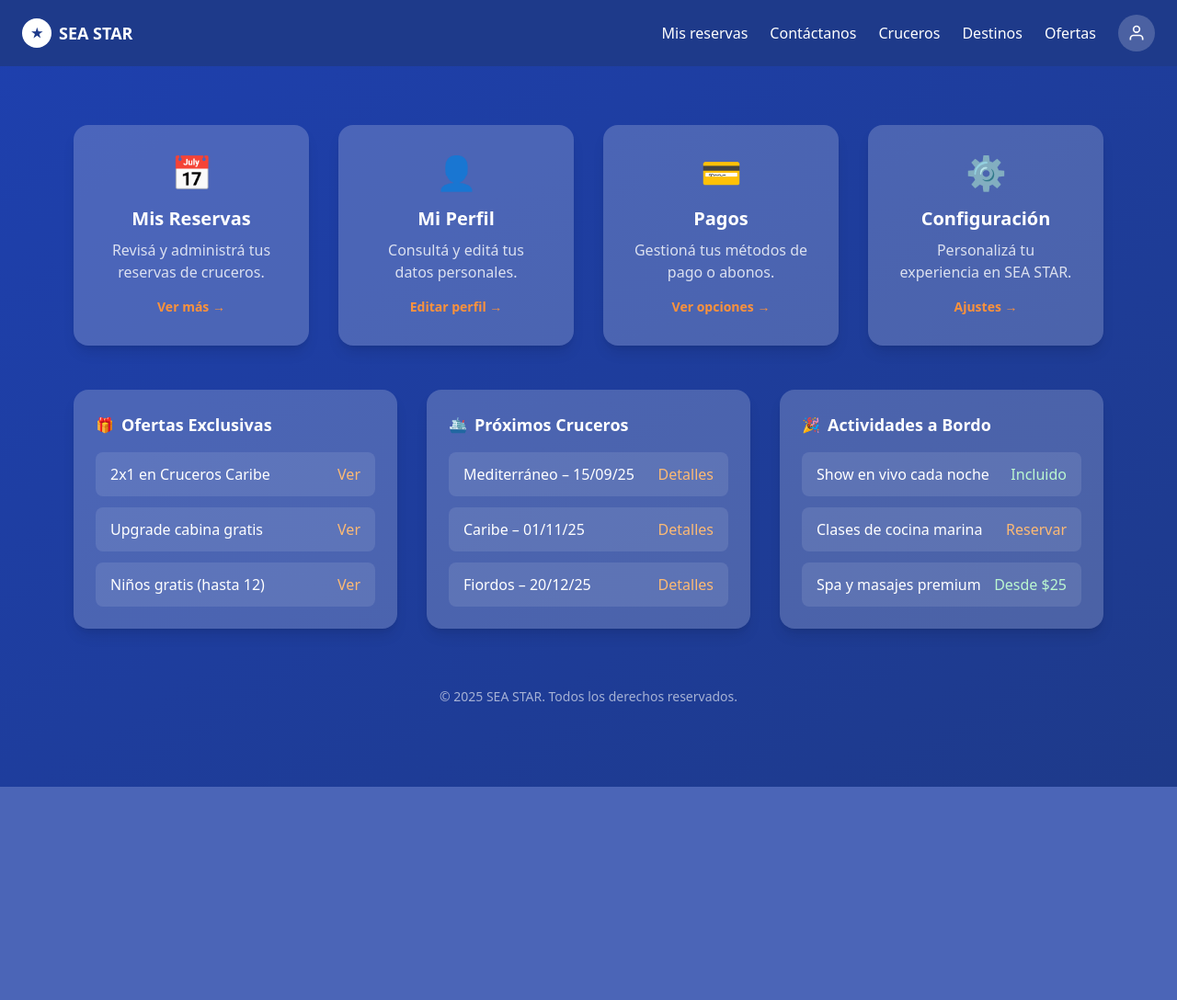
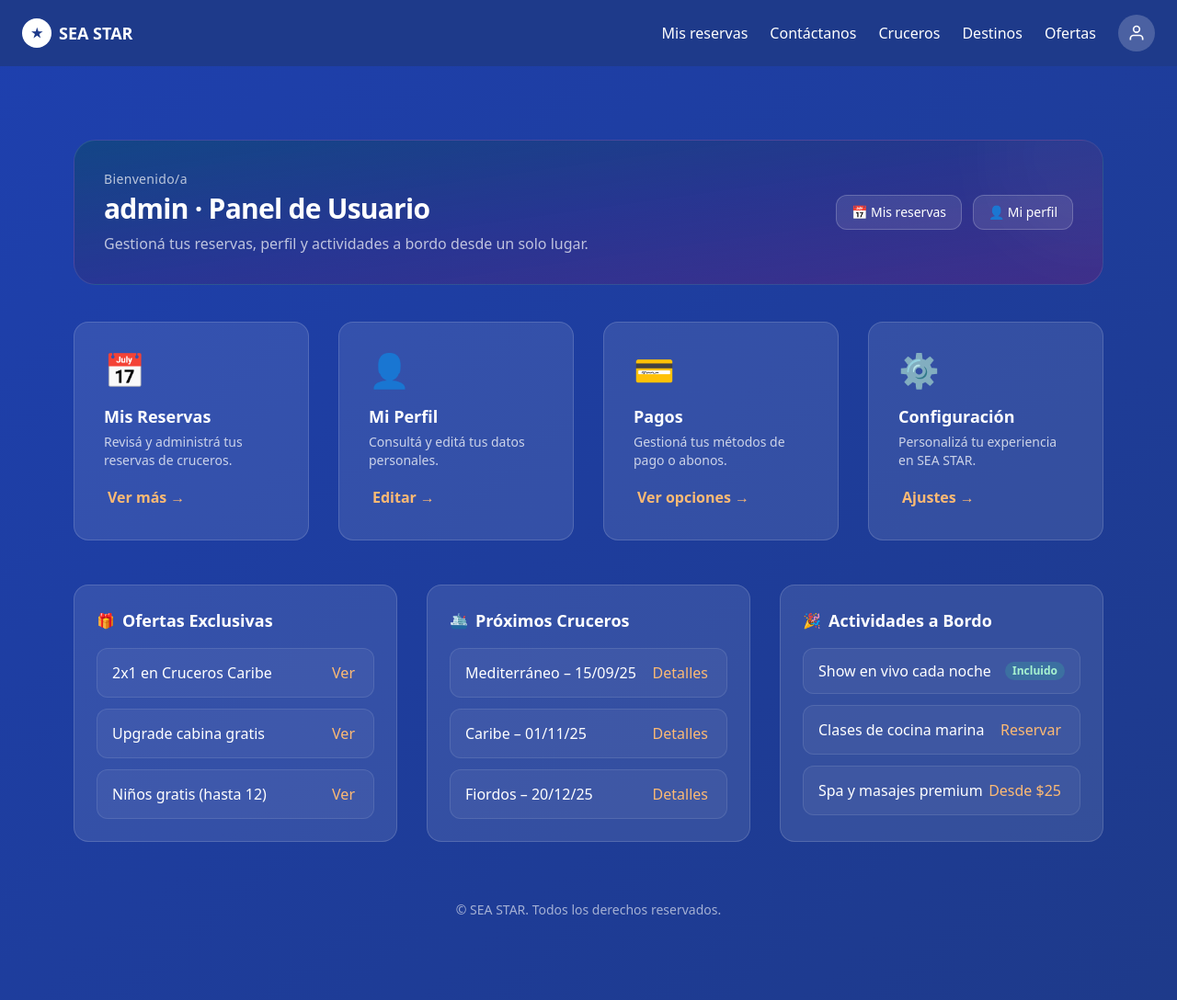
Before and after one commit to Villada-PG3/trabajo-practico-integrador-compania-naviera, a Django app: page /menu/ in a window 1280 px wide. Shown: the whole page at 92% size. Before the commit the page ends 856 px from the top, so only its background shows below. Run offline with Django 5.2, Linux system fonts and the light colour scheme; a user stored in the database is signed in; data comes from the database, SQL or seed files in the repository; data that the repository does not hold is empty; some libraries are stand-ins or nearby versions.

Commit message:
commit rolo menu user2

```diff
--- a/compania_naviera/compania_naviera/templates/menu_user.html
+++ b/compania_naviera/compania_naviera/templates/menu_user.html
@@ -3,120 +3,191 @@
 {% block title %}Panel de Usuario - SEA STAR{% endblock %}
 
 {% block content %}
-<main id="panel-usuario" class="max-w-6xl mx-auto px-4 py-10">
-  <h1 class="sr-only">Panel de usuario – SEA STAR</h1>
+<!-- Skip link para accesibilidad -->
+<a href="#panel-usuario" class="sr-only focus:not-sr-only focus:fixed focus:top-4 focus:left-4 focus:bg-black/70 focus:text-white focus:px-4 focus:py-2 focus:rounded-lg focus:z-50">
+  Saltar al contenido principal
+</a>
+
+<main id="panel-usuario" role="main" class="max-w-6xl mx-auto px-4 py-8 md:py-10">
+  <!-- Región para mensajes del framework messages -->
+  <section aria-live="polite" aria-atomic="true" class="mb-4">
+    {% if messages %}
+      <ul class="space-y-2">
+        {% for message in messages %}
+          <li class="rounded-xl px-4 py-3
+                     {% if message.tags == 'success' %} bg-green-500/15 text-green-100 border border-green-400/30
+                     {% elif message.tags == 'warning' %} bg-amber-500/15 text-amber-100 border border-amber-400/30
+                     {% elif message.tags == 'error' %} bg-red-500/15 text-red-100 border border-red-400/30
+                     {% else %} bg-white/10 text-white border border-white/20 {% endif %}">
+            {{ message }}
+          </li>
+        {% endfor %}
+      </ul>
+    {% endif %}
+  </section>
+
+  <!-- Bienvenida / Hero compacto -->
+  <header class="relative overflow-hidden rounded-3xl border border-white/10 bg-gradient-to-br from-sky-900/60 via-indigo-900/50 to-fuchsia-900/40 p-6 md:p-8 mb-10">
+    <div class="flex flex-col md:flex-row md:items-center md:justify-between gap-4">
+      <div>
+        <p class="text-white/70 text-sm tracking-wide mb-1">Bienvenido/a</p>
+        <h1 class="text-2xl md:text-3xl font-semibold tracking-tight">
+          {{ request.user.first_name|default:request.user.username }} · Panel de Usuario
+        </h1>
+        <p class="text-white/70 mt-2 max-w-2xl">
+          Gestioná tus reservas, perfil y actividades a bordo desde un solo lugar.
+        </p>
+      </div>
+      <nav aria-label="Acciones rápidas" class="flex gap-2 md:gap-3">
+        <a href="{% url 'mis_reservas' %}"
+           class="inline-flex items-center gap-2 rounded-xl border border-white/20 bg-white/10 px-4 py-2 text-sm hover:bg-white/15 focus:outline-none focus:ring-2 focus:ring-orange-400"
+           >📅 Mis reservas</a>
+        <a href="{% url 'editar_perfil' %}"
+           class="inline-flex items-center gap-2 rounded-xl border border-white/20 bg-white/10 px-4 py-2 text-sm hover:bg-white/15 focus:outline-none focus:ring-2 focus:ring-orange-400"
+           >👤 Mi perfil</a>
+      </nav>
+      <!-- Decor: se esconde en reduce-motion -->
+      <div aria-hidden="true" class="absolute -right-24 -top-24 h-56 w-56 rounded-full bg-white/5 blur-2xl motion-safe:animate-pulse"></div>
+    </div>
+  </header>
 
   <!-- Accesos rápidos -->
   <section aria-labelledby="accesos-rapidos" class="mb-12">
     <h2 id="accesos-rapidos" class="sr-only">Accesos rápidos</h2>
-    <div class="grid grid-cols-1 md:grid-cols-2 lg:grid-cols-4 gap-8">
-      <!-- Mis reservas -->
-      <article class="bg-white/20 rounded-2xl shadow-lg p-8 flex flex-col items-center text-center hover:scale-105 transition-transform">
-        <div class="text-white text-4xl mb-4" role="img" aria-label="Calendario">📅</div>
-        <h3 class="text-xl font-semibold mb-2">Mis Reservas</h3>
-        <p class="text-white/80 mb-4">Revisá y administrá tus reservas de cruceros.</p>
-        <a href="{% url 'mis_reservas' %}" class="text-sm text-orange-400 font-semibold hover:underline" aria-label="Ir a Mis Reservas">Ver más →</a>
+
+    <div class="grid grid-cols-1 sm:grid-cols-2 lg:grid-cols-4 gap-6 md:gap-8">
+      <!-- Tarjeta base (usa group para hover/focus consistentes) -->
+      <article class="group rounded-2xl border border-white/15 bg-white/10 p-6 md:p-8 transition
+                      hover:border-white/25 hover:bg-white/15 focus-within:border-white/25">
+        <div class="mb-4 text-4xl select-none" role="img" aria-label="Calendario">📅</div>
+        <h3 class="text-lg font-semibold mb-1">Mis Reservas</h3>
+        <p class="text-white/75 text-sm mb-4">Revisá y administrá tus reservas de cruceros.</p>
+        <a href="{% url 'mis_reservas' %}"
+           class="inline-flex items-center gap-1 text-orange-300 font-semibold hover:underline focus:outline-none focus:ring-2 focus:ring-orange-400 rounded-md px-1 py-0.5"
+           aria-label="Ir a Mis Reservas">
+          Ver más <span aria-hidden="true">→</span>
+        </a>
       </article>
 
-      <!-- Mi Perfil -->
-      <article class="bg-white/20 rounded-2xl shadow-lg p-8 flex flex-col items-center text-center hover:scale-105 transition-transform">
-        <div class="text-white text-4xl mb-4" role="img" aria-label="Perfil de usuario">👤</div>
-        <h3 class="text-xl font-semibold mb-2">Mi Perfil</h3>
-        <p class="text-white/80 mb-4">Consultá y editá tus datos personales.</p>
-        <a href="{% url 'editar_perfil' %}" class="text-sm text-orange-400 font-semibold hover:underline" aria-label="Editar perfil">Editar perfil →</a>
+      <article class="group rounded-2xl border border-white/15 bg-white/10 p-6 md:p-8 transition
+                      hover:border-white/25 hover:bg-white/15 focus-within:border-white/25">
+        <div class="mb-4 text-4xl select-none" role="img" aria-label="Perfil de usuario">👤</div>
+        <h3 class="text-lg font-semibold mb-1">Mi Perfil</h3>
+        <p class="text-white/75 text-sm mb-4">Consultá y editá tus datos personales.</p>
+        <a href="{% url 'editar_perfil' %}"
+           class="inline-flex items-center gap-1 text-orange-300 font-semibold hover:underline focus:outline-none focus:ring-2 focus:ring-orange-400 rounded-md px-1 py-0.5"
+           aria-label="Editar perfil">
+          Editar <span aria-hidden="true">→</span>
+        </a>
       </article>
 
-      <!-- Pagos (placeholder, sin ruta para no romper) -->
-      <article class="bg-white/20 rounded-2xl shadow-lg p-8 flex flex-col items-center text-center hover:scale-105 transition-transform">
-        <div class="text-white text-4xl mb-4" role="img" aria-label="Tarjeta de crédito">💳</div>
-        <h3 class="text-xl font-semibold mb-2">Pagos</h3>
-        <p class="text-white/80 mb-4">Gestioná tus métodos de pago o abonos.</p>
-        <a href="#" class="text-sm text-orange-400 font-semibold hover:underline" aria-label="Opciones de pagos (próximamente)">Ver opciones →</a>
+      <article class="group rounded-2xl border border-white/15 bg-white/10 p-6 md:p-8 transition
+                      hover:border-white/25 hover:bg-white/15 focus-within:border-white/25">
+        <div class="mb-4 text-4xl select-none" role="img" aria-label="Tarjeta de crédito">💳</div>
+        <h3 class="text-lg font-semibold mb-1">Pagos</h3>
+        <p class="text-white/75 text-sm mb-4">Gestioná tus métodos de pago o abonos.</p>
+        <!-- Dejamos anchor neutro para no romper rutas (evita NoReverseMatch) -->
+        <a href="#pagos" class="inline-flex items-center gap-1 text-orange-300 font-semibold hover:underline focus:outline-none focus:ring-2 focus:ring-orange-400 rounded-md px-1 py-0.5"
+           aria-label="Opciones de pagos (próximamente)">
+          Ver opciones <span aria-hidden="true">→</span>
+        </a>
       </article>
 
-      <!-- Configuración -->
-      <article class="bg-white/20 rounded-2xl shadow-lg p-8 flex flex-col items-center text-center hover:scale-105 transition-transform">
-        <div class="text-white text-4xl mb-4" role="img" aria-label="Engranaje">⚙️</div>
-        <h3 class="text-xl font-semibold mb-2">Configuración</h3>
-        <p class="text-white/80 mb-4">Personalizá tu experiencia en SEA STAR.</p>
-        <a href="{% url 'cambiar_contrasenia' %}" class="text-sm text-orange-400 font-semibold hover:underline" aria-label="Ir a configuración">Ajustes →</a>
+      <article class="group rounded-2xl border border-white/15 bg-white/10 p-6 md:p-8 transition
+                      hover:border-white/25 hover:bg-white/15 focus-within:border-white/25">
+        <div class="mb-4 text-4xl select-none" role="img" aria-label="Engranaje">⚙️</div>
+        <h3 class="text-lg font-semibold mb-1">Configuración</h3>
+        <p class="text-white/75 text-sm mb-4">Personalizá tu experiencia en SEA STAR.</p>
+        <a href="{% url 'cambiar_contrasenia' %}"
+           class="inline-flex items-center gap-1 text-orange-300 font-semibold hover:underline focus:outline-none focus:ring-2 focus:ring-orange-400 rounded-md px-1 py-0.5"
+           aria-label="Ir a configuración">
+          Ajustes <span aria-hidden="true">→</span>
+        </a>
       </article>
     </div>
   </section>
 
-  <!-- Novedades -->
-  <section aria-labelledby="novedades" class="grid grid-cols-1 lg:grid-cols-3 gap-8">
+  <!-- Información y novedades -->
+  <section aria-labelledby="novedades" class="grid grid-cols-1 lg:grid-cols-3 gap-6 md:gap-8">
     <h2 id="novedades" class="sr-only">Información y novedades</h2>
 
     <!-- Ofertas -->
-    <aside class="bg-white/20 rounded-2xl shadow-lg p-6">
+    <aside class="rounded-2xl border border-white/15 bg-white/10 p-6">
       <header class="flex items-center gap-2 mb-4">
         <span aria-hidden="true">🎁</span>
         <h3 class="text-lg font-semibold">Ofertas Exclusivas</h3>
       </header>
       <ul class="space-y-3">
-        <li class="bg-white/10 rounded-lg px-4 py-3 flex justify-between items-center">
+        <li class="flex items-center justify-between rounded-xl border border-white/10 bg-white/5 px-4 py-3">
           <span>2x1 en Cruceros Caribe</span>
-          <a href="{% url 'ofertas' %}" class="text-orange-300 hover:underline">Ver</a>
+          <a href="{% url 'ofertas' %}" class="text-orange-300 hover:underline focus:outline-none focus:ring-2 focus:ring-orange-400 rounded-md px-1 py-0.5">Ver</a>
         </li>
-        <li class="bg-white/10 rounded-lg px-4 py-3 flex justify-between items-center">
+        <li class="flex items-center justify-between rounded-xl border border-white/10 bg-white/5 px-4 py-3">
           <span>Upgrade cabina gratis</span>
-          <a href="{% url 'ofertas' %}" class="text-orange-300 hover:underline">Ver</a>
+          <a href="{% url 'ofertas' %}" class="text-orange-300 hover:underline focus:outline-none focus:ring-2 focus:ring-orange-400 rounded-md px-1 py-0.5">Ver</a>
         </li>
-        <li class="bg-white/10 rounded-lg px-4 py-3 flex justify-between items-center">
+        <li class="flex items-center justify-between rounded-xl border border-white/10 bg-white/5 px-4 py-3">
           <span>Niños gratis (hasta 12)</span>
-          <a href="{% url 'ofertas' %}" class="text-orange-300 hover:underline">Ver</a>
+          <a href="{% url 'ofertas' %}" class="text-orange-300 hover:underline focus:outline-none focus:ring-2 focus:ring-orange-400 rounded-md px-1 py-0.5">Ver</a>
         </li>
       </ul>
     </aside>
 
     <!-- Próximos cruceros -->
-    <section class="bg-white/20 rounded-2xl shadow-lg p-6">
+    <section class="rounded-2xl border border-white/15 bg-white/10 p-6">
       <header class="flex items-center gap-2 mb-4">
         <span aria-hidden="true">🛳️</span>
         <h3 class="text-lg font-semibold">Próximos Cruceros</h3>
       </header>
       <ul class="space-y-3">
-        <li class="bg-white/10 rounded-lg px-4 py-3 flex justify-between items-center">
+        <li class="flex items-center justify-between rounded-xl border border-white/10 bg-white/5 px-4 py-3">
           <span>Mediterráneo – 15/09/25</span>
-          <a href="{% url 'cruceros' %}" class="text-orange-300 hover:underline">Detalles</a>
+          <a href="{% url 'cruceros' %}" class="text-orange-300 hover:underline focus:outline-none focus:ring-2 focus:ring-orange-400 rounded-md px-1 py-0.5">Detalles</a>
         </li>
-        <li class="bg-white/10 rounded-lg px-4 py-3 flex justify-between items-center">
+        <li class="flex items-center justify-between rounded-xl border border-white/10 bg-white/5 px-4 py-3">
           <span>Caribe – 01/11/25</span>
-          <a href="{% url 'cruceros' %}" class="text-orange-300 hover:underline">Detalles</a>
+          <a href="{% url 'cruceros' %}" class="text-orange-300 hover:underline focus:outline-none focus:ring-2 focus:ring-orange-400 rounded-md px-1 py-0.5">Detalles</a>
         </li>
-        <li class="bg-white/10 rounded-lg px-4 py-3 flex justify-between items-center">
+        <li class="flex items-center justify-between rounded-xl border border-white/10 bg-white/5 px-4 py-3">
           <span>Fiordos – 20/12/25</span>
-          <a href="{% url 'cruceros' %}" class="text-orange-300 hover:underline">Detalles</a>
+          <a href="{% url 'cruceros' %}" class="text-orange-300 hover:underline focus:outline-none focus:ring-2 focus:ring-orange-400 rounded-md px-1 py-0.5">Detalles</a>
         </li>
       </ul>
     </section>
 
-    <!-- Actividades -->
-    <section class="bg-white/20 rounded-2xl shadow-lg p-6">
+    <!-- Actividades a bordo -->
+    <section class="rounded-2xl border border-white/15 bg-white/10 p-6">
       <header class="flex items-center gap-2 mb-4">
         <span aria-hidden="true">🎉</span>
         <h3 class="text-lg font-semibold">Actividades a Bordo</h3>
       </header>
       <ul class="space-y-3">
-        <li class="bg-white/10 rounded-lg px-4 py-3 flex justify-between items-center">
+        <li class="flex items-center justify-between rounded-xl border border-white/10 bg-white/5 px-4 py-3">
           <span>Show en vivo cada noche</span>
-          <span class="text-green-200">Incluido</span>
+          <span class="rounded-full bg-emerald-400/20 text-emerald-200 px-2 py-0.5 text-xs font-bold">Incluido</span>
         </li>
-        <li class="bg-white/10 rounded-lg px-4 py-3 flex justify-between items-center">
+        <li class="flex items-center justify-between rounded-xl border border-white/10 bg-white/5 px-4 py-3">
           <span>Clases de cocina marina</span>
-          <a href="{% url 'crear_reserva' %}" class="text-orange-300 hover:underline">Reservar</a>
+          <a href="{% url 'crear_reserva' %}" class="text-orange-300 hover:underline focus:outline-none focus:ring-2 focus:ring-orange-400 rounded-md px-1 py-0.5">Reservar</a>
         </li>
-        <li class="bg-white/10 rounded-lg px-4 py-3 flex justify-between items-center">
+        <li class="flex items-center justify-between rounded-xl border border-white/10 bg-white/5 px-4 py-3">
           <span>Spa y masajes premium</span>
-          <a href="{% url 'contacto' %}" class="text-green-200 hover:underline">Desde $25</a>
+          <a href="{% url 'contacto' %}" class="text-orange-300 hover:underline focus:outline-none focus:ring-2 focus:ring-orange-400 rounded-md px-1 py-0.5">Desde $25</a>
         </li>
       </ul>
     </section>
   </section>
 
   <footer class="text-center text-sm text-white/60 mt-16 mb-6">
-    &copy; 2025 SEA STAR. Todos los derechos reservados.
+    &copy; {{ now|date:"Y" }} SEA STAR. Todos los derechos reservados.
   </footer>
 </main>
+
+<!-- Utilidades mínimas si tu base no define .sr-only o reduce-motion -->
+<style>
+  .sr-only{position:absolute;width:1px;height:1px;padding:0;margin:-1px;overflow:hidden;clip:rect(0,0,0,0);white-space:nowrap;border:0}
+  @media (prefers-reduced-motion: reduce){
+    .motion-safe\:animate-pulse{animation: none !important;}
+  }
+</style>
 {% endblock %}
```
